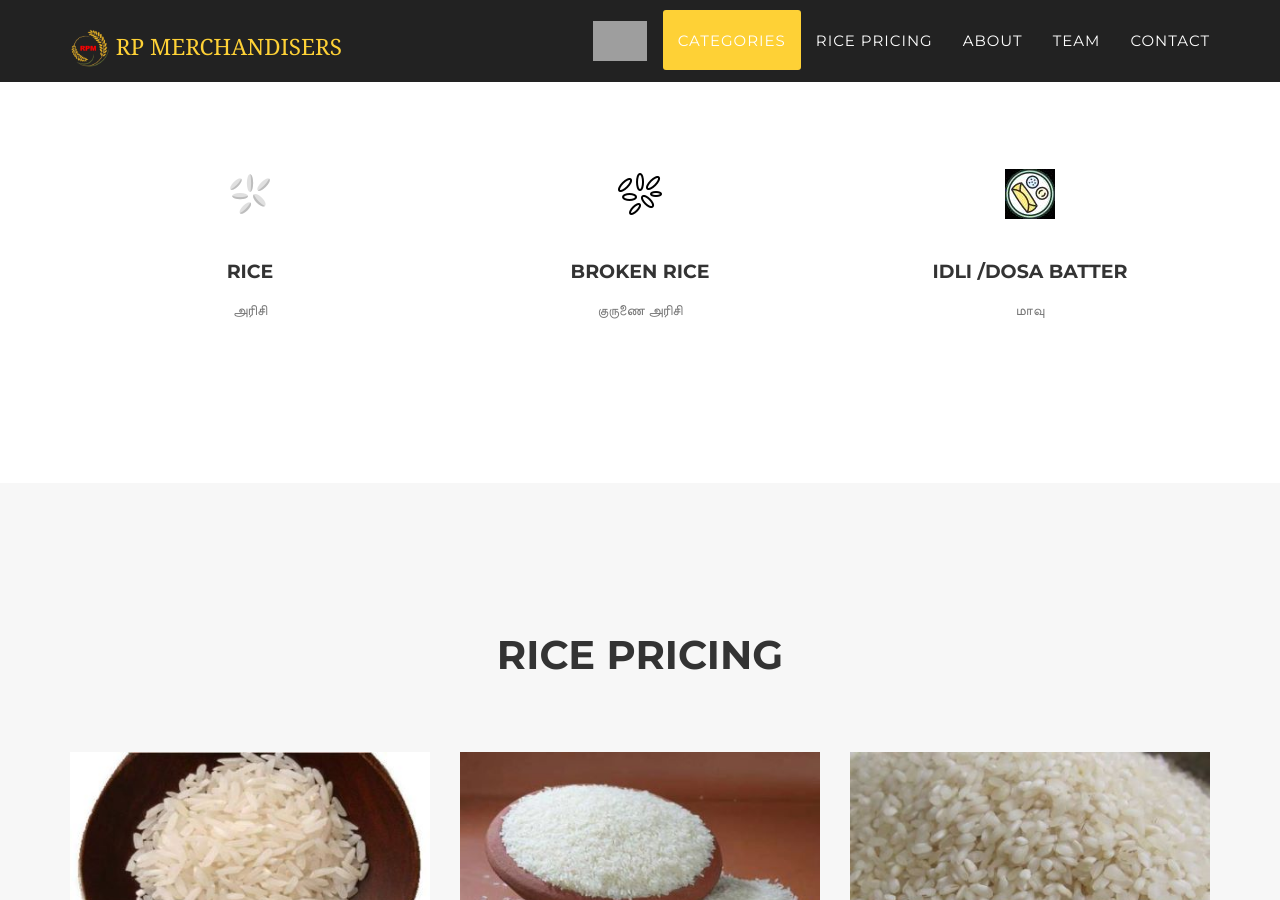
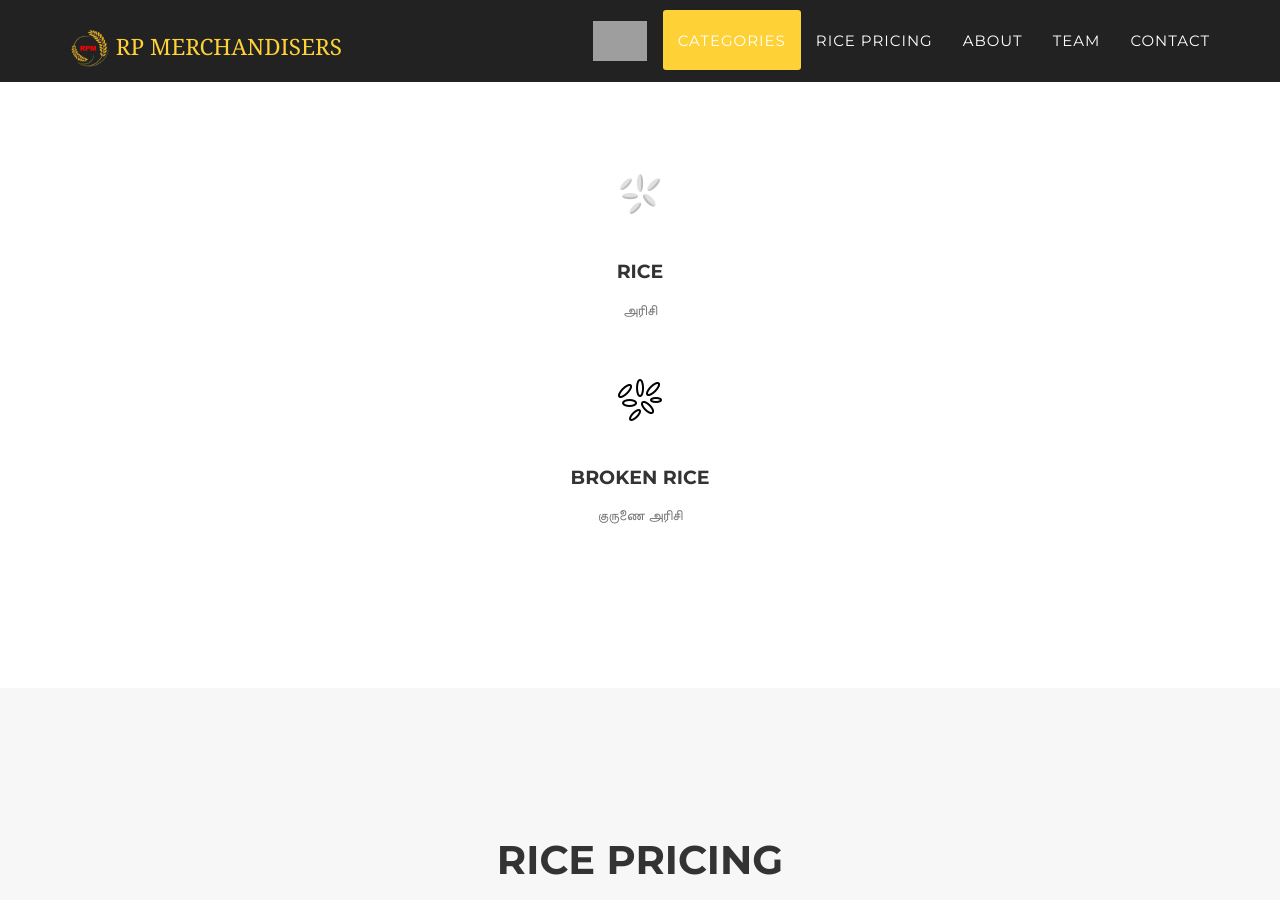
Before and after one commit to rpmerchandisers/rpmerchandiser, a Jekyll site: the page built from index.html, in a window 1280 px wide and 900 px high, scrolled down 1225 px. Built offline with Jekyll 4.4.1, drawn with Linux system fonts in a browser that asks for light colours; some web fonts are replaced; grey boxes are pictures that could not be loaded.

Commit message:
Signed-off-by: mrsugar17 <mrsugar17@users.noreply.github.com>removal of batter

```diff
--- a/_includes/services.html
+++ b/_includes/services.html
@@ -8,7 +8,8 @@
                 </div>
             </div>
             <div class="row text-center">
-                <div class="col-md-4">
+              <div class="row row-cols-2">
+
                   <span class="fa-stack fa-4x">
                     <span>
                       <img src="img/product/rice.ico"/>
@@ -16,8 +17,8 @@
                 </span>
                     <h4 class="service-heading">RICE</h4>
                     <p class="text-muted">அரிசி</p>
-                </div>
-                <div class="col-md-4">
+
+
                     <span class="fa-stack fa-4x">
 
                         <span>
@@ -28,17 +29,7 @@
                     <h4 class="service-heading">BROKEN RICE</h4>
                     <p class="text-muted">குருணை அரிசி</p>
                 </div>
-                <div class="col-md-4">
-                  <span class="fa-stack fa-4x">
 
-                      <span>
-                    <img src="img/product/dosa.ico"/>
-                      </span>
-
-                  </span>
-                    <h4 class="service-heading">IDLI /DOSA BATTER</h4>
-                    <p class="text-muted">மாவு</p>
                 </div>
             </div>
-        </div>
     </section>
```
Also changed, not shown: 11 other files.
